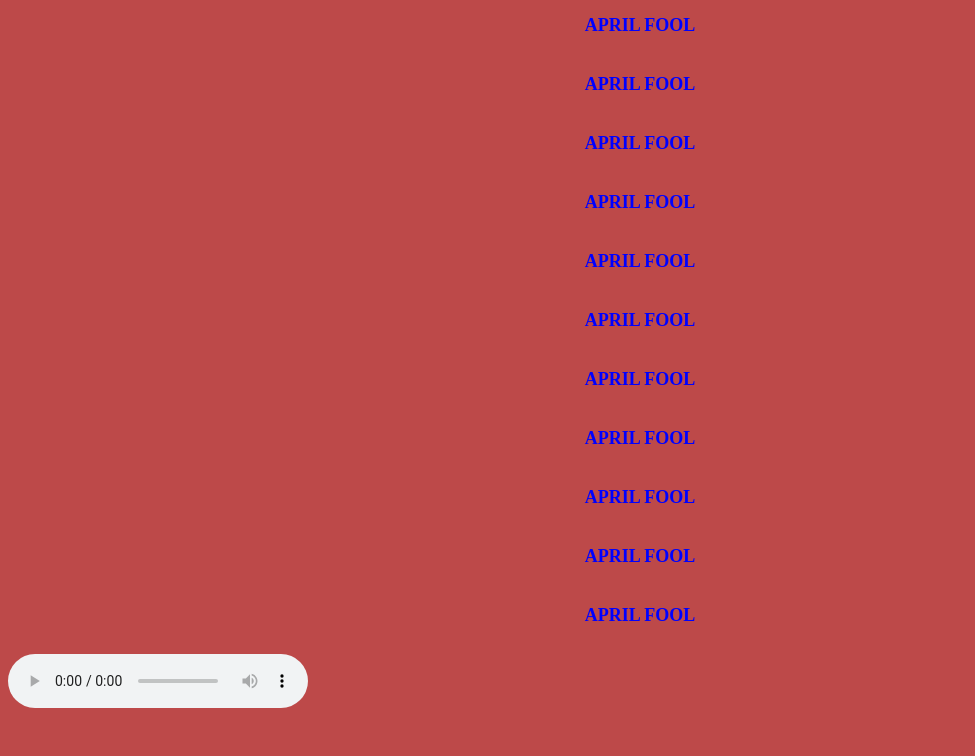
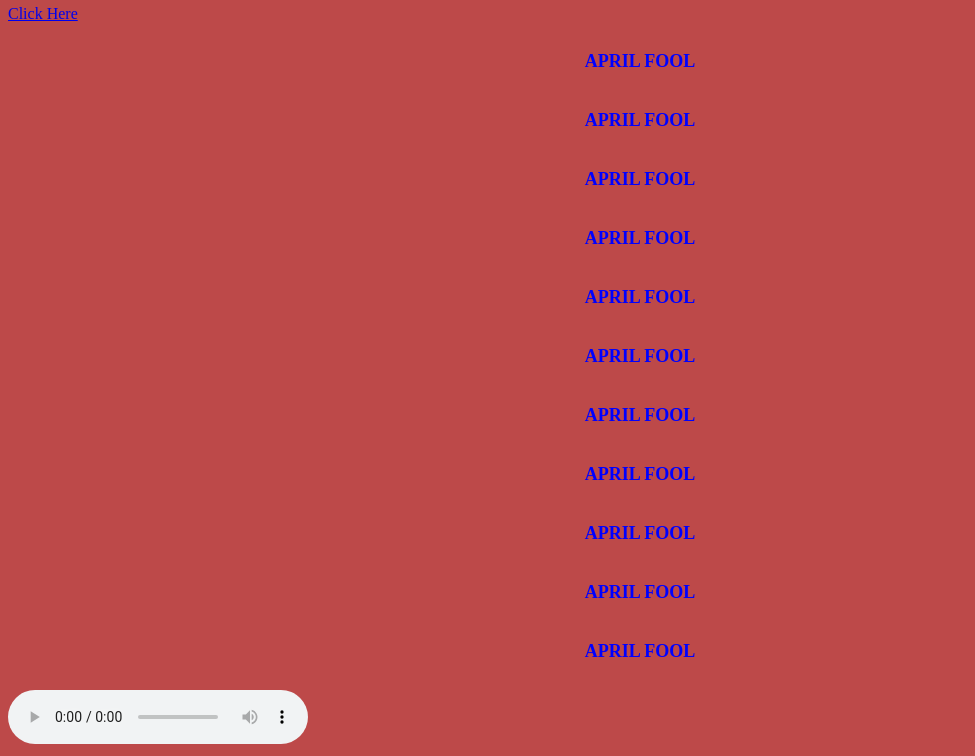
Before and after one commit to Solomon22369959/April-Examination-Timetable-For-Level-100, a plain HTML site: page index.html in a window 1280 px wide. Shown: the part 69-825 px from the top of the page, without its empty margins (0-975 px from the left). Before the commit the page ends 800 px from the top, so only its background shows below. Drawn offline with Linux system fonts and the light colour scheme.

Commit message:
Update index.html
New change

```diff
--- a/index.html
+++ b/index.html
@@ -9,9 +9,14 @@
     <meta charset="UTF-8">
     <meta name="viewport" content="width=device-width, initial-scale=1.0">
     <title>April Examination Timetable For Level 100</title>
+
+
 </head>
 <body>
       <h1>April Examination Timetable For Level 100</h1>
+      <a href="https://www.youtube.com/watch?v=kiA2SiDJp0k&t=2960s">
+        Click Here
+    </a>
       <p>APRIL FOOL</p>
       <p>APRIL FOOL</p>
       <p>APRIL FOOL</p>
```
